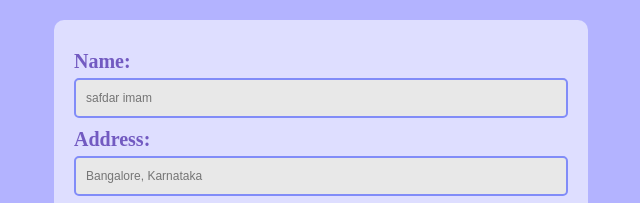
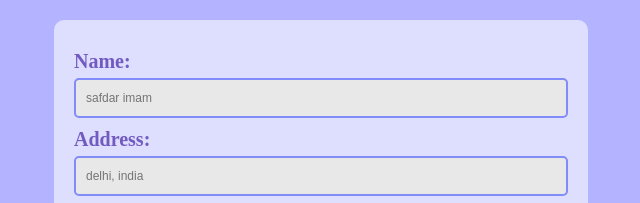
Before and after one commit to Safdarimam786/registration-form, a plain HTML site: page index.html in a window 1280 px wide. Shown: the top 203 px of the page, 319-959 px from the left. Drawn offline with Linux system fonts and the light colour scheme.

Commit message:
Update index.html

```diff
--- a/index.html
+++ b/index.html
@@ -28,7 +28,7 @@
         </legend>
 			<input type="text" size="65"
 				name="Address"
-				placeholder="Bangalore, Karnataka"/>
+				placeholder="delhi, india"/>
 		<br />
 		<legend>
 			E-mail Address:
```
